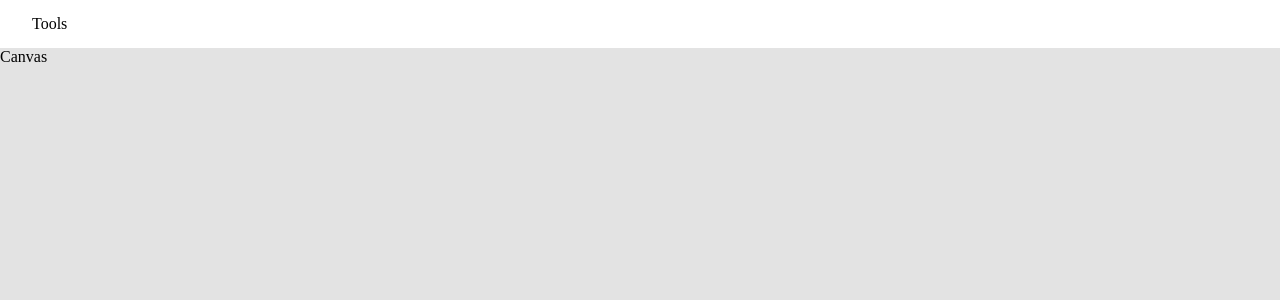
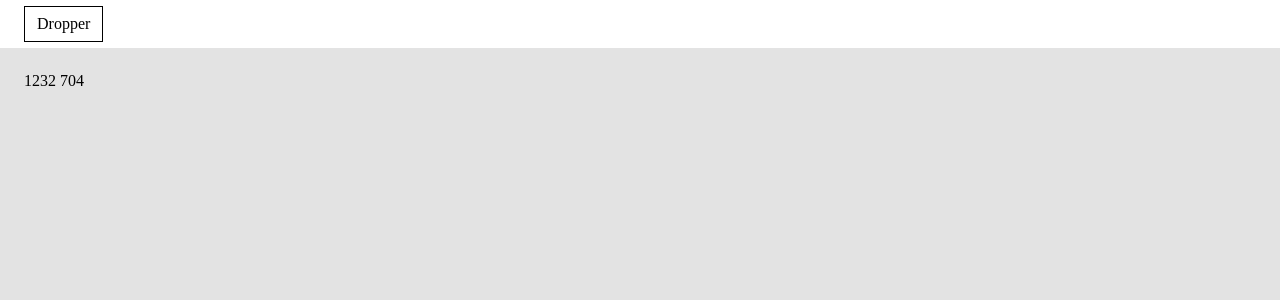
Before and after one commit to dmitry-seredkin/image-color-picker, a React (Create React App) app: page / in a window 1280 px wide. Shown: the top 300 px of the page. Built offline with nearby package versions, Linux system fonts and the light colour scheme.

Commit message:
create color-dropper widget

```diff
--- /dev/null
+++ b/src/app/app.module.css
@@ -0,0 +1,14 @@
+.header {
+  display: flex;
+  justify-content: space-between;
+  align-items: center;
+  height: var(--header-height);
+  padding: 0 var(--application-padding);
+  background-color: var(--light-color);
+}
+
+.content {
+  padding: var(--application-padding);
+  background-color: var(--neutral-color);
+  overflow: hidden;
+}
--- a/src/app/app.tsx
+++ b/src/app/app.tsx
@@ -1,13 +1,36 @@
-import './app.css';
+import { useState } from 'react';
 
-export const  App = () => (
+import { Button, ResizableContainer } from '../shared/components';
+import { ColorPreview } from '../widgets/color-preview';
+import { ColorDropper } from '../widgets/color-dropper';
+
+import s from "./app.module.css";
+import './global.css';
+
+export const  App = () => {
+  const [isDropperActive, setIsDropperActive] = useState<boolean>(false)
+  const [selectedColor, setSelectedColor] = useState<string | null>(null);
+
+  const toggleDropper = () => setIsDropperActive(prev => !prev);
+
+  return (
     <>
-      <header className="app__header">
-        Tools
+      <header className={s.header}>
+        <Button onClick={toggleDropper}>Dropper</Button>
+        {selectedColor && <ColorPreview color={selectedColor} />}
       </header>
-      <main className="app__content">
-        Canvas
+      <main className={s.content}>
+        <ResizableContainer>
+          {(sizes) => <div>{sizes.width} {sizes.height}</div>}
+        </ResizableContainer>
       </main>
+      {isDropperActive && <ColorDropper colors={[
+        ["#ff0", "#f0f", "#ff0"],
+        ["#ff0", "#f0f", "#ff0"],
+        ["#ff0", "#f0f", "#ff0"],
+
+    ]} position={{ x: 300, y: 300 }} />}
     </>
 
   );
+}
--- a/src/app/app.css
+++ b/src/app/global.css
@@ -5,7 +5,7 @@
   /* Sizes */
   --header-height: 3rem;
   /* Spaces */
-  --application-padding: 2rem;
+  --application-padding: 1.5rem;
 }
 
 * {
@@ -25,16 +25,3 @@ body,
   display: grid;
   grid-template-rows: auto 1fr;
 }
-
-.app__header {
-  display: flex;
-  align-items: center;
-  height: var(--header-height);
-  padding: 0 var(--application-padding);
-  background-color: var(--light-color);
-}
-
-.app__content {
-  background-color: var(--neutral-color);
-  overflow: hidden;
-}
--- /dev/null
+++ b/src/widgets/color-dropper/color-dropper.module.css
@@ -0,0 +1,11 @@
+.container {
+  position: fixed;
+  pointer-events: none;
+}
+
+.dropper {
+  border: 12px solid transparent;
+  border-radius: 50%;
+  outline: 4px solid white;
+  box-shadow: inset 0 0 2px black;
+}
--- /dev/null
+++ b/src/widgets/color-dropper/color-dropper.tsx
@@ -0,0 +1,84 @@
+import { useLayoutEffect, useRef } from "react";
+
+import s from "./color-dropper.module.css";
+
+class ColorDropperEngine {
+  canvas!: HTMLCanvasElement;
+  ctx!: CanvasRenderingContext2D;
+  size: number;
+
+  constructor(size: number) {
+    this.size = size;
+  }
+
+  draw = (colors: string[][]) => {
+    if (this.ctx == null) return;
+
+    const side = this.size / colors.length;
+
+    colors.forEach((rows, indexY) => rows.forEach((color, indexX) => {
+      this.ctx.fillStyle = color;
+      this.ctx.fillRect(indexX * side, indexY * side, side, side);
+    }))
+
+    this.drawGrid(colors.length);
+  }
+
+  drawGrid = (count: number) => {
+    const side = this.size / count;
+
+    for (let i = 0; i <= count; i++) {
+      const position = i * side;
+
+      this.ctx.moveTo(position, 0);
+      this.ctx.lineTo(position, this.size);
+
+      this.ctx.moveTo(0, position);
+      this.ctx.lineTo(this.size, position);
+    }
+
+    this.ctx.strokeStyle = "rgb(205 205 205 / 50%)";
+    this.ctx.stroke();
+  }
+
+  setCanvas = (canvas: HTMLCanvasElement) => {
+    const ctx = canvas.getContext("2d");
+
+    if (ctx == null) throw new Error("This.ctx isn't defined");
+
+    this.canvas = canvas;
+    this.ctx = ctx;
+  }
+}
+
+interface ColorDropperPosition {
+  x: number;
+  y: number;
+}
+
+interface ColorDropperProps {
+  colors: string[][];
+  position: ColorDropperPosition;
+  size?: number;
+}
+
+export const ColorDropper = ({ colors, position, size = 200 }: ColorDropperProps) => {
+  const engineRef = useRef<ColorDropperEngine>(new ColorDropperEngine(size));
+
+  const index = Math.trunc(colors.length / 2);
+  const offset = size / 2;
+
+  useLayoutEffect(() => {
+    const { current: engine } = engineRef;
+
+    engine.draw(colors);
+  }, [colors])
+
+
+  return (<div className={s.container} style={{ top: position.y - offset, left: position.x - offset }}>
+    <canvas ref={engineRef.current.setCanvas} className={s.dropper} width={size} height={size} style={{ borderColor: colors[index][index] }}>
+      Some
+    </canvas>
+  </div>)
+
+}
--- /dev/null
+++ b/src/widgets/color-dropper/index.ts
@@ -0,0 +1 @@
+export { ColorDropper } from "./color-dropper";
```
